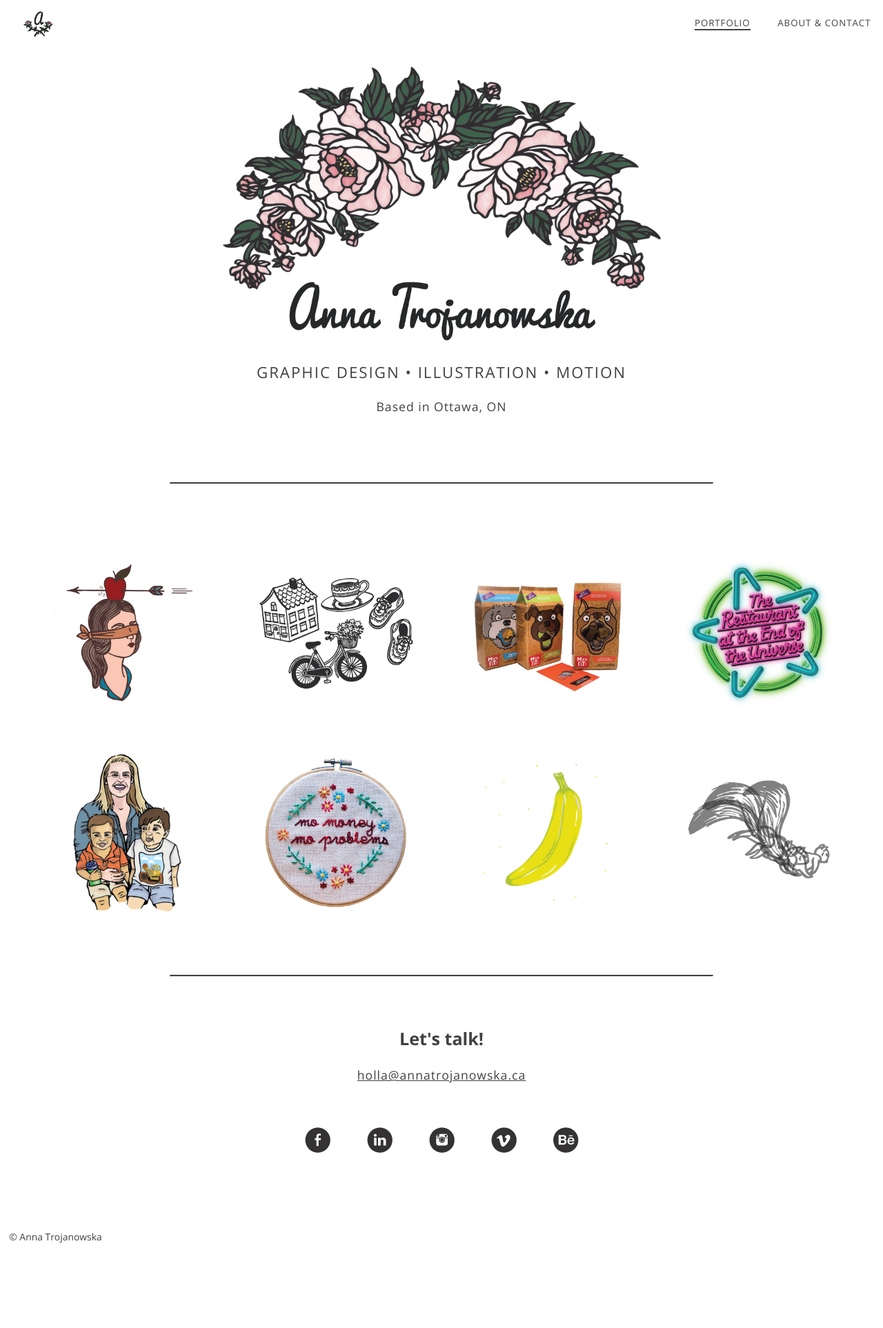
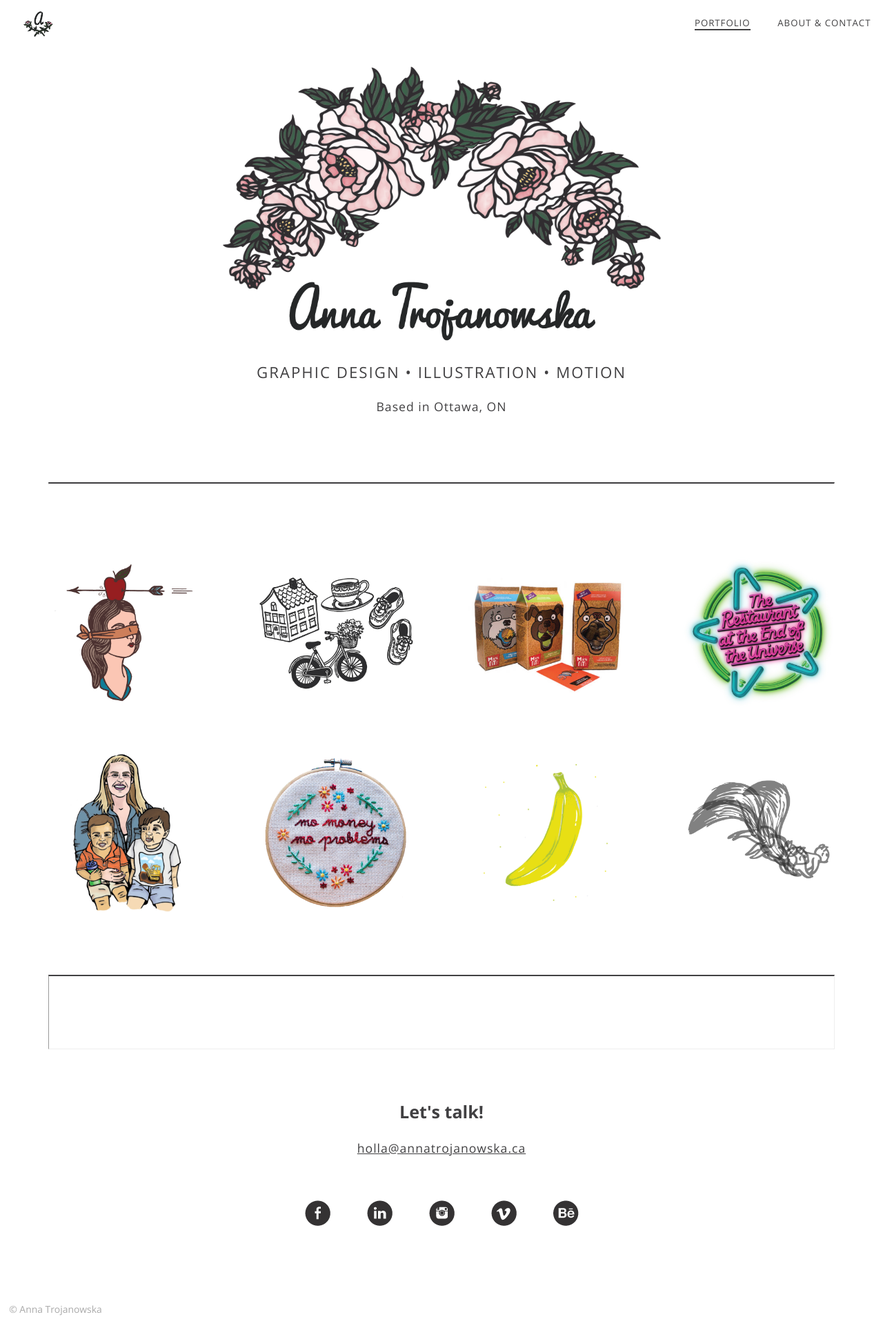
Before and after one commit to anna-trojanowska/annatrojanowska.ca, a Jekyll site: the page built from index.html, in a window 1280 px wide. Shown: the whole page at 69% size. Built offline with Jekyll 4.4.1, drawn with Linux system fonts in a browser that asks for light colours; Markdown is read by kramdown in place of the engine named in the settings; before the commit the page ends 1819 px from its top, so only the background shows below that.

```diff
--- a/_layouts/default.html
+++ b/_layouts/default.html
@@ -21,7 +21,7 @@
 
     {{content}}
 
-    <hr class="divider">
+    <hr class="island-2 divider">
 
     <div class="footer" role="contentinfo">
         <h3 class="letstalk text-center">Let's talk!</h3>
--- a/css/main.css
+++ b/css/main.css
@@ -148,10 +148,10 @@
 }
 
 .divider {
-    border-top: 2px solid;
+    border-top: 2.8px solid;
     color: #414042;
-    margin-left: 14em;
-    margin-right: 14em;
+    margin-left: 4em;
+    margin-right: 4em;
 }
 
 /*********************************** CAROUSEL ***********************************/
@@ -530,6 +530,10 @@
     max-width: 8em;
 }
 
+.micro {
+    color: #A9A9A9;
+}
+
 /*********************************** MEDIA QUERIES ***********************************/
 
 @media only screen and (min-width: 20em) {
```
Also changed, not shown: 2 other files.
